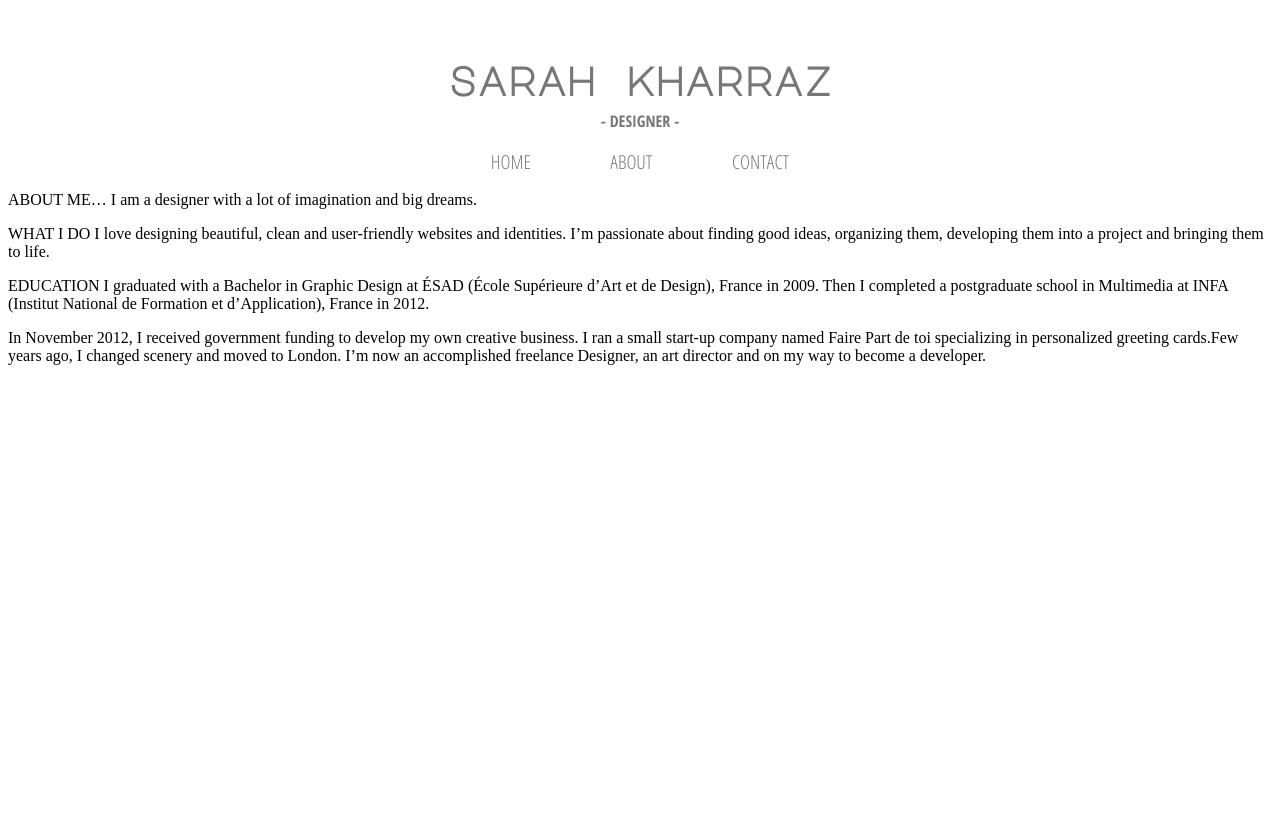
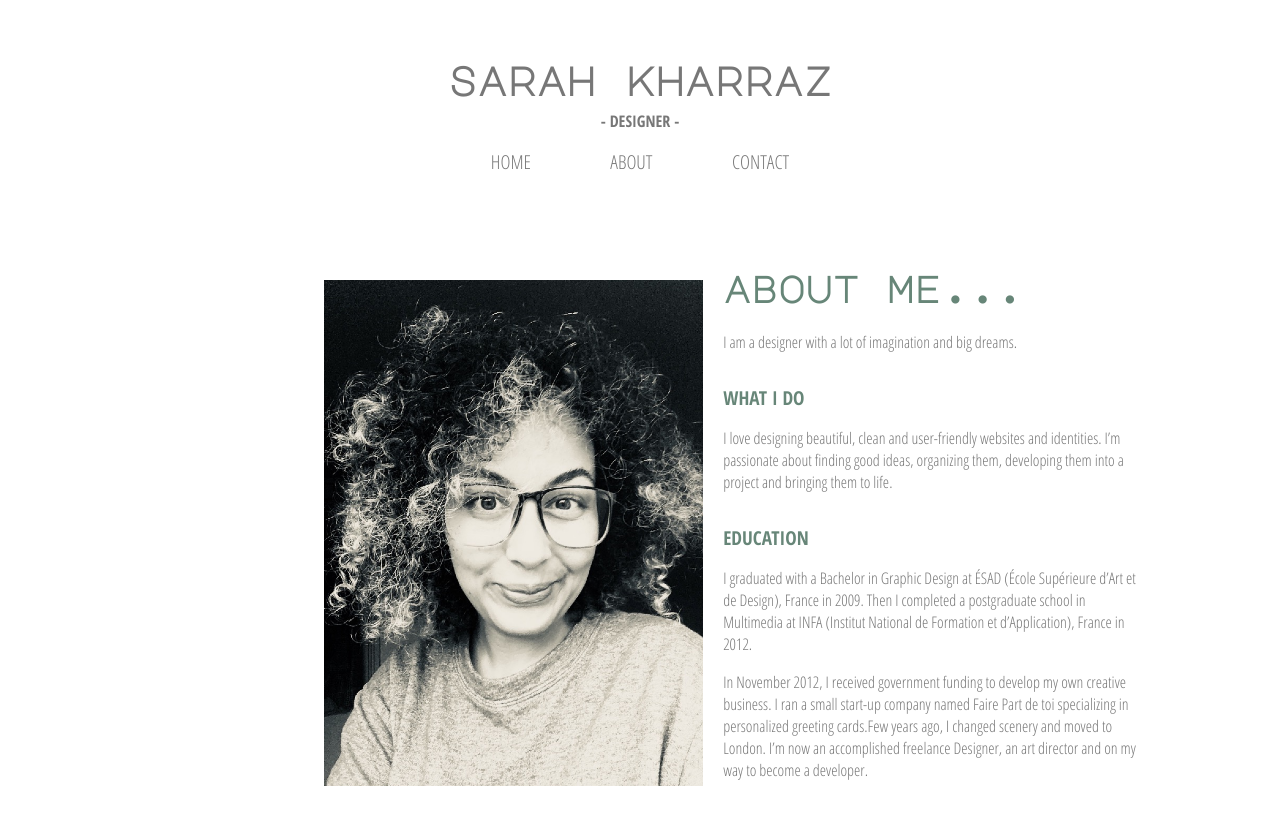
Before and after one commit to sarahyjja/JekyllPortfolio_test4, a Jekyll site: the page built from about.md, in a window 1280 px wide. Shown: the top 825 px of the page. Built offline with Jekyll 4.4.1, drawn with Linux system fonts in a browser that asks for light colours.

Commit message:
Set up the CSS of the About page

```diff
--- /dev/null
+++ b/_layouts/about.html
@@ -0,0 +1,9 @@
+---
+layout: default
+---
+<div class="page">
+  <img class="columnLeft columnLeft__selfie" src="{{site.baseurl}}/assets/images/SK.jpeg" alt="Sarah Kharraz">
+  <div class="item item__title item__subtitle item__paragraph">
+    {{content}}
+  </div>
+</div>
--- /dev/null
+++ b/_sass/about.scss
@@ -0,0 +1,42 @@
+.page{
+  display: flex;
+  flex-flow: row;
+  width: 100%;
+  margin-top: 70px;
+}
+
+.columnLeft{
+  width: 100%;
+  margin: 0px 20px 0px 25%;
+}
+
+.columnLeft__selfie{
+  height: 30%;
+  width: 30%;
+  margin-top: 35px;
+}
+
+.item{
+  flex-direction:column;
+  width: 50%;
+  margin-right: 10%;
+}
+
+.item__title h1{
+  color: #678678;
+  font-family: 'Major Mono Display', monospace;
+  font-size: 2.3em;
+}
+
+.item__subtitle h2{
+  color: #678678;
+  font-family: 'Open Sans Condensed', sans-serif;
+  font-size: 1.2em;
+  padding-top: 15px;
+}
+
+.item__paragraph p{
+  color: #777;
+  font-family: 'Open Sans Condensed', sans-serif;
+  font-size: 1em;
+}
--- a/_sass/signature.scss
+++ b/_sass/signature.scss
@@ -16,5 +16,4 @@
   font-family: 'Open Sans Condensed', sans-serif;
   font-size: 1em;
   margin-top: 10px;
-
 }
--- a/_sass/singlepage.scss
+++ b/_sass/singlepage.scss
@@ -16,7 +16,7 @@
   width: 95%;
   height: auto;
   display: flex;
-  marging-left: 15%;
+  margin-left: 15%;
   margin-bottom: 20px;
   box-shadow: 0px 3px 8px 0px #aaa;
 }
--- a/css/main.scss
+++ b/css/main.scss
@@ -5,3 +5,4 @@
 @import "signature";
 @import "homepageContent";
 @import "singlepage";
+@import "about";
```
Also changed, not shown: about.md (+4 -4 lines), assets/images/SK.jpeg (added).
